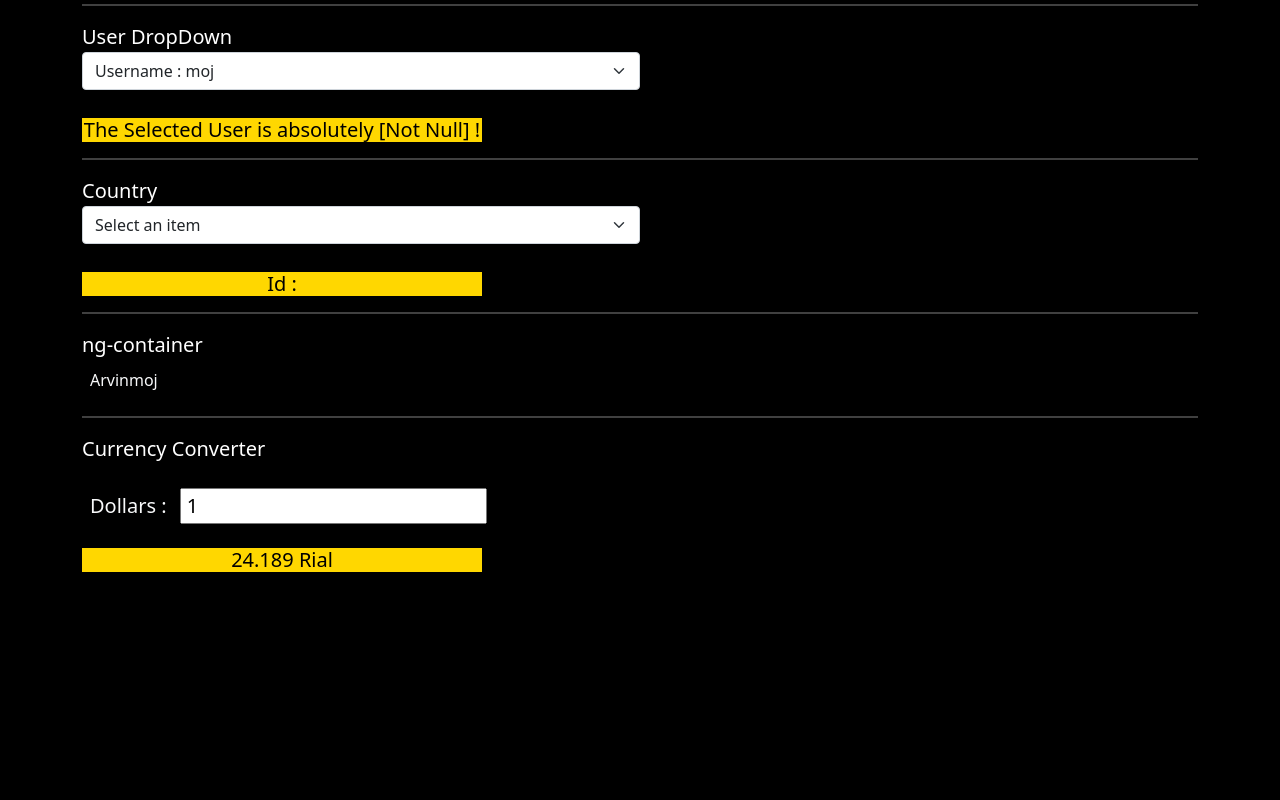
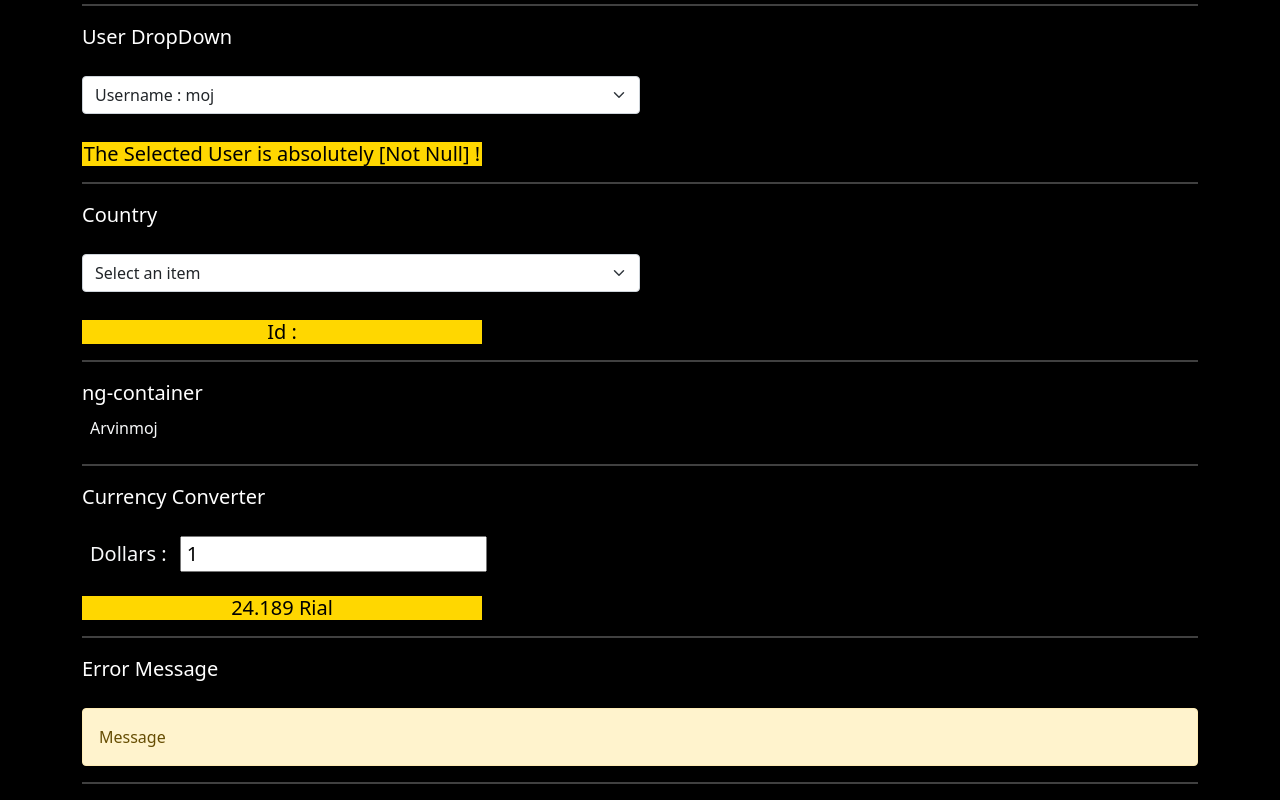
Before and after one commit to arvinmoj/Learn_Angular, an Angular app: page / in a window 1280 px wide. Shown: the part 3808-4608 px from the top of the page. Before the commit the page ends 4388 px from the top, so only its background shows below. Built offline with nearby package versions, Linux system fonts and the light colour scheme.

Commit message:
Error Message Component

```diff
--- a/src/app/app.component.html
+++ b/src/app/app.component.html
@@ -158,7 +158,8 @@
 
 <hr>
 <b class="typing-span">User DropDown</b>
-
+<br>
+<br>
 <div class="col-6">
     <select class="form-select form-select mb-1" [(ngModel)]="selectUsers">
         <option [ngValue]="null" >Select an item</option>
@@ -176,6 +177,7 @@
 <hr>
 
 <b class="typing-span">Country</b>
+<br>
 <br>
 <div class="col-6">
     <select class="form-select form-select mb-1" [(ngModel)]="selectCountryId">
@@ -198,3 +200,6 @@
 <hr>
 
 <app-currency-converter></app-currency-converter>
+<hr>
+<app-display-error-message [message]='errorMessage'></app-display-error-message>
+<hr>
--- a/src/app/app.component.ts
+++ b/src/app/app.component.ts
@@ -106,6 +106,8 @@ export class AppComponent {
 
     this.selectCountryId = null;
 
+    this.errorMessage = 'Message';
+
 
   }
 
@@ -135,6 +137,8 @@ export class AppComponent {
   public selectCountryId: number | null;
   public countries: InterfaceCountries.Country[];
 
+  public errorMessage: string;
+
   public onClick(): void {
     alert('Hello Arvinmoj');
   }
--- a/src/app/app.module.ts
+++ b/src/app/app.module.ts
@@ -5,6 +5,7 @@ import { BrowserModule } from '@angular/platform-browser';
 
 import { AppComponent } from './app.component';
 import { CurrencyConverterComponent } from './currency-converter/currency-converter.component';
+import { DisplayErrorMessageComponent } from './display-error-message/display-error-message.component';
 
 
 @NgModule({
@@ -12,6 +13,7 @@ import { CurrencyConverterComponent } from './currency-converter/currency-conver
 
     AppComponent,
      CurrencyConverterComponent,
+     DisplayErrorMessageComponent,
 
   ],
   imports: [
--- /dev/null
+++ b/src/app/display-error-message/display-error-message.component.html
@@ -0,0 +1,6 @@
+<b class="typing-span">Error Message</b>
+<br>
+<br>
+<div class="alert alert-warning" role="alert">
+    {{ message }}
+</div>
--- /dev/null
+++ b/src/app/display-error-message/display-error-message.component.ts
@@ -0,0 +1,19 @@
+import { Component, Input } from '@angular/core';
+
+@Component({
+  selector: 'app-display-error-message',
+  templateUrl: './display-error-message.component.html',
+  styleUrls: ['./display-error-message.component.css']
+})
+
+export class DisplayErrorMessageComponent  {
+
+  constructor() {
+
+    this.message = null;
+
+  }
+
+  @Input() public message: string | null;
+
+}
```
Also changed, not shown: src/app/display-error-message/display-error-message.component.css (added), 1 other file (tests, documents, lock files or other folders).
